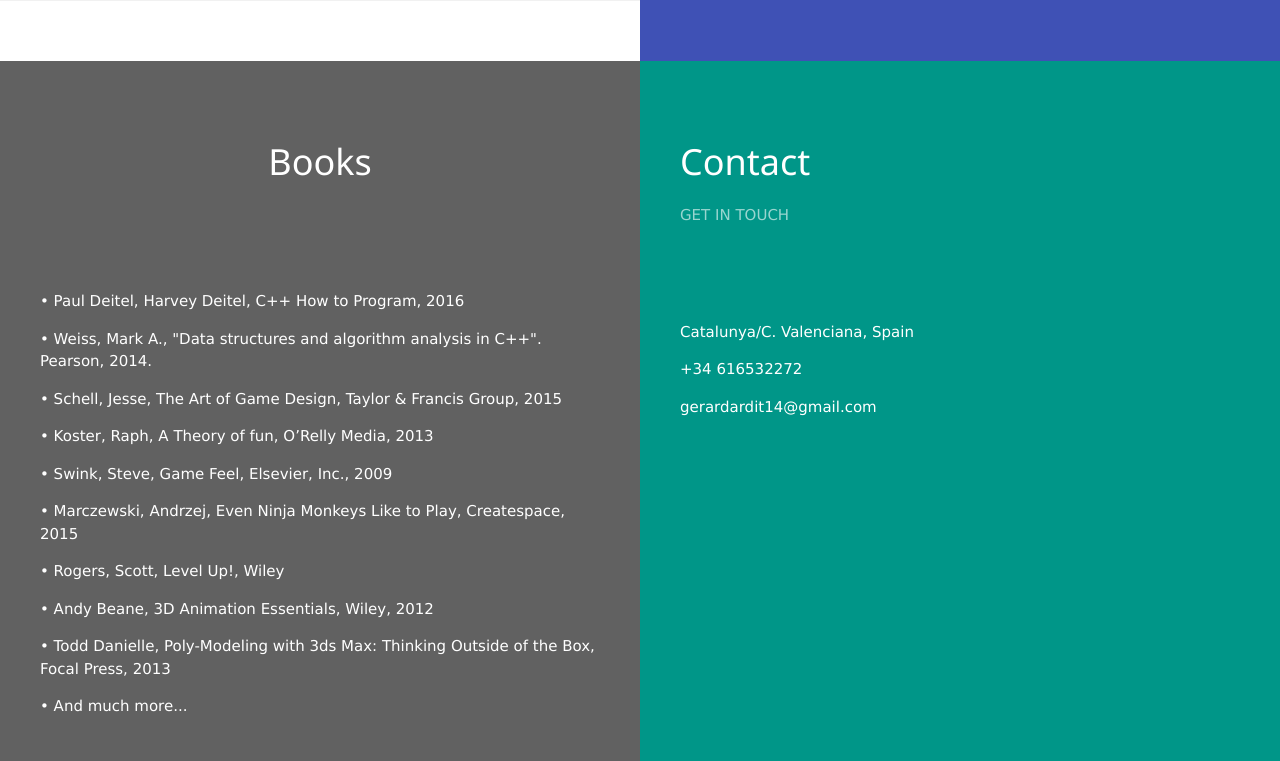
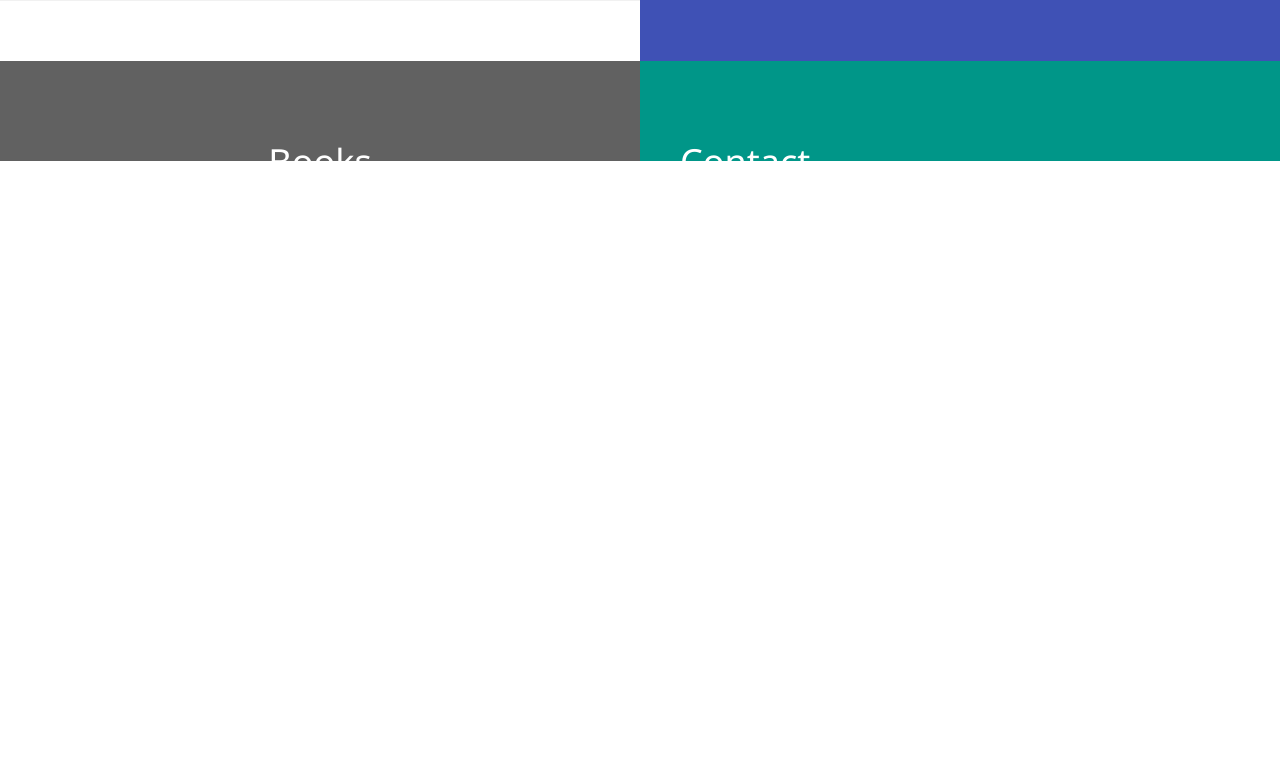
Before and after one commit to Taspaya/taspaya.github.io, a plain HTML site: page index.html in a window 1280 px wide. Shown: the part 1499-2260 px from the top of the page. Drawn offline with nearby package versions, Linux system fonts and the light colour scheme.

Commit message:
restyling

```diff
--- a/index.html
+++ b/index.html
@@ -18,7 +18,7 @@
       <h1>Gerard Ardit Castells CV</h1>
     </div>
   </div>
-  <div class="w3-half w3-blue-grey w3-container" style="height:700px">
+  <div class="w3-half w3-blue-grey w3-container" style="height:100px">
     <div class="w3-padding-64 w3-center">
       <h1>About Me</h1>
       <img src="https://i.pinimg.com/originals/fe/00/18/fe00183fabb19da1a7f6c9d7732bfd94.png"  alt="Person" style="width:50%">
@@ -162,7 +162,7 @@
 
 <!-- Third Grid: Swing By & Contact -->
 <div class="w3-row" id="contact">
-  <div class="w3-half w3-dark-grey w3-container w3-center" style="height:700px">
+  <div class="w3-half w3-dark-grey w3-container w3-center" style="height:100px">
     <div class="w3-padding-64">
       <h1>Books</h1>
     </div>
@@ -182,7 +182,7 @@
 
     </div>
   </div>
-  <div class="w3-half w3-teal w3-container" style="height:700px">
+  <div class="w3-half w3-teal w3-container" style="height:100px">
     <div class="w3-padding-64 w3-padding-large">
       <h1>Contact</h1>
 
```
